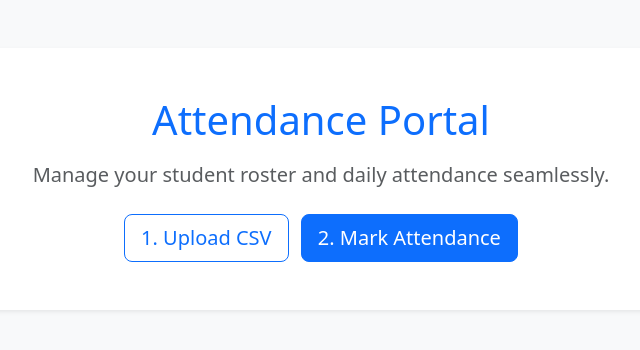
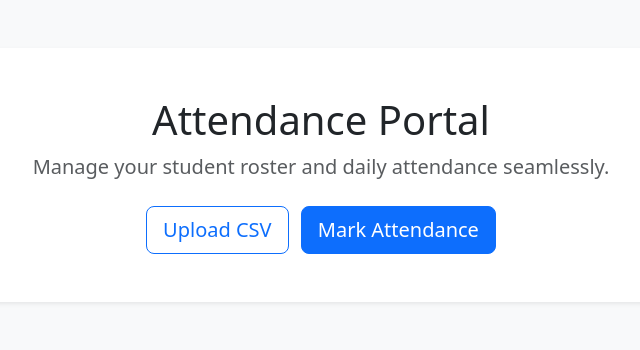
Before and after one commit to Yuki40411/Attendance-Prototype, a Flask app: page / in a window 1280 px wide. Shown: the part 56-406 px from the top of the page, without its empty margins (319-959 px from the left). Run offline with Flask 3, Linux system fonts and the light colour scheme.

Commit message:
Improved UI

```diff
--- a/app.py
+++ b/app.py
@@ -55,14 +55,7 @@ def upload_csv():
             flash('CSV Imported Successfully!')
             return redirect(url_for('take_attendance'))
 
-    return '''
-        <h2>Upload Student CSV</h2>
-        <form method="post" enctype="multipart/form-data">
-            <input type="file" name="file" accept=".csv" required>
-            <button type="submit">Upload</button>
-        </form>
-        <br><a href="/">Back to Home</a>
-    '''
+    return render_template('upload.html')
 
 @app.route('/attendance', methods=['GET', 'POST'])
 def take_attendance():
--- a/templates/attendance.html
+++ b/templates/attendance.html
@@ -3,9 +3,10 @@
 {% block content %}
 <div class="card shadow-sm border-0">
     <div class="card-header bg-white pt-4 pb-3">
-        <h3 class="mb-0 text-primary">Mark Class Attendance</h3>
+        <h3>Mark Class Attendance</h3>
     </div>
     <div class="card-body">
+        <a href="/"><-- Back to Home</a><br><br>
         <form method="post">
             <div class="mb-4 row">
                 <label for="date" class="col-sm-2 col-form-label fw-bold">Class Date:</label>
--- a/templates/index.html
+++ b/templates/index.html
@@ -2,11 +2,11 @@
 
 {% block content %}
 <div class="p-5 text-center bg-white rounded-3 shadow-sm mt-5">
-    <h1 class="text-primary mb-3">Attendance Portal</h1>
+    <h1 >Attendance Portal</h1>
     <p class="lead text-muted">Manage your student roster and daily attendance seamlessly.</p>
     <div class="mt-4">
-        <a href="/upload" class="btn btn-outline-primary btn-lg me-2">1. Upload CSV</a>
-        <a href="/attendance" class="btn btn-primary btn-lg">2. Mark Attendance</a>
+        <a href="/upload" class="btn btn-outline-primary btn-lg me-2">Upload CSV</a>
+        <a href="/attendance" class="btn btn-primary btn-lg">Mark Attendance</a>
     </div>
 </div>
 {% endblock %}
```
Also changed, not shown: templates/upload.html (added, +12 -0 lines).
